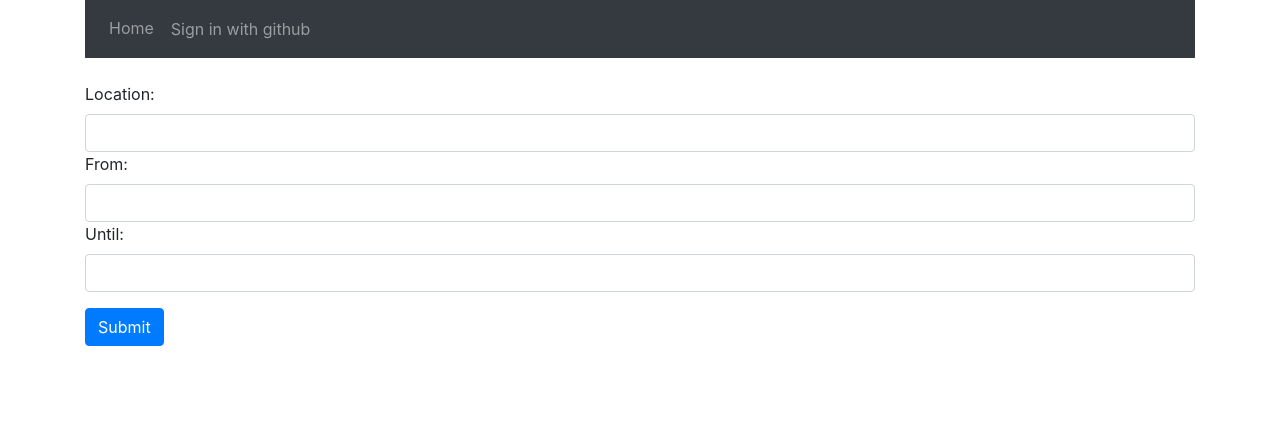
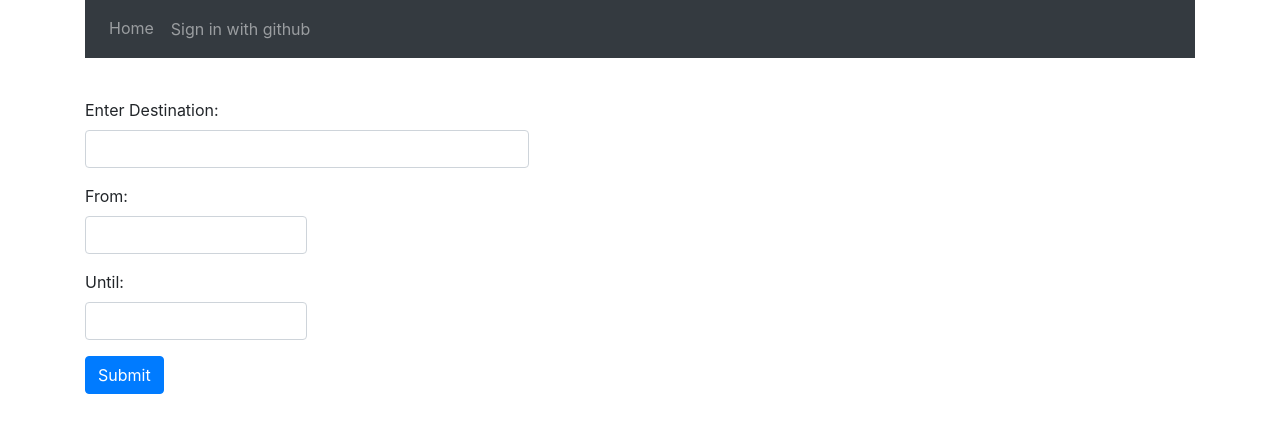
Before and after one commit to JansenMartin/trip-deets, a Vue app: page / in a window 1280 px wide. Shown: the top 432 px of the page. Built offline with nearby package versions, Linux system fonts and the light colour scheme.

Commit message:
Style form

```diff
--- a/src/components/HomeComponent.vue
+++ b/src/components/HomeComponent.vue
@@ -2,8 +2,8 @@
  <div>
      <!-- <p>Hello</p> -->
      <form @submit.prevent="parseDateRange">
-         <label>Location:</label>
-         <input type="text" class="form-control" v-model="query.location">
+         <label>Enter Destination:</label>
+         <input type="text" class="form-control" id="destination-input" v-model="query.location">
          <label>From:</label>
          <input type="text" class="form-control" v-model="query.from">
          <label>Until:</label>
@@ -128,4 +128,16 @@ export default {
 .btn-primary {
     margin-top: 1em;
 }
+
+#destination-input {
+    max-width: 40%;
+}
+
+.form-control {
+    max-width: 20%;
+}
+
+label {
+    margin-top: 1em;
+}
 </style>
```
